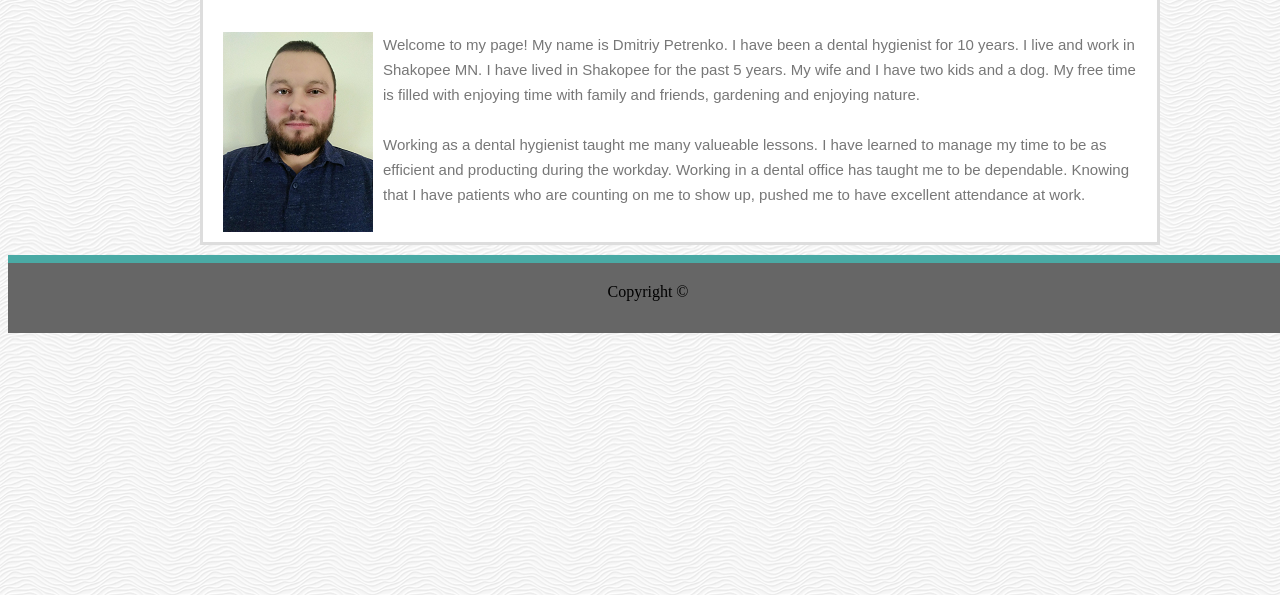
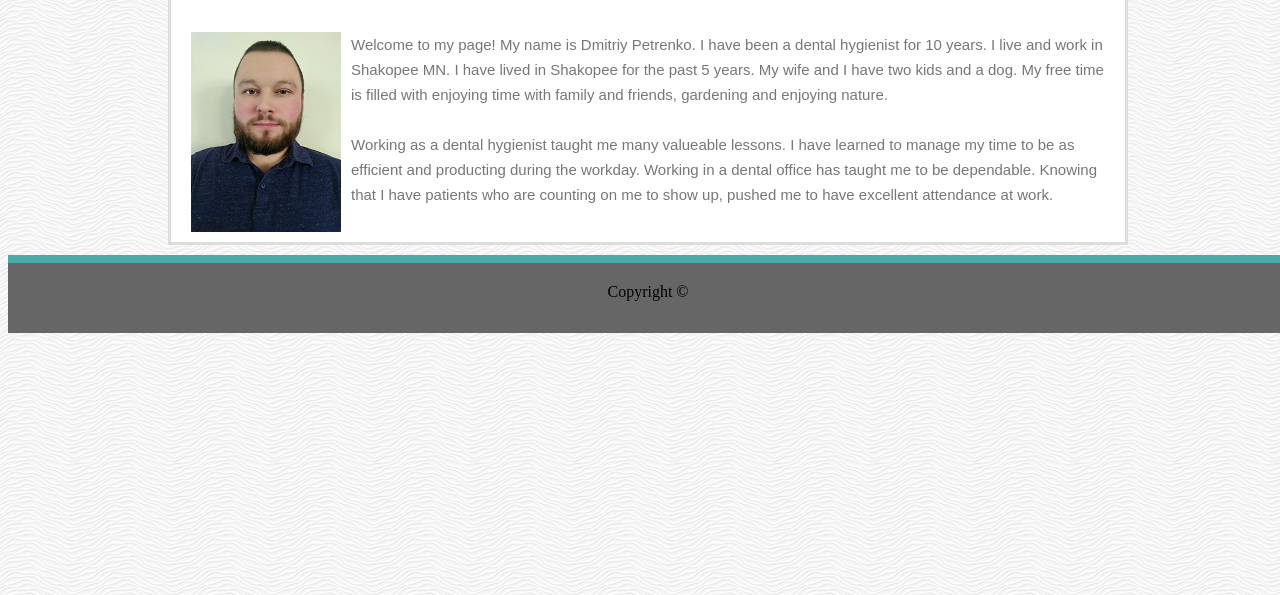
Before and after one commit to mityapetrenko/mityapetrenko.github.io, a plain HTML site: page index.html in a window 1280 px wide. Shown: the part 205-800 px from the top of the page. Drawn offline with Linux system fonts and the light colour scheme.

Commit message:
margin correction

```diff
--- a/assets/css/style.css
+++ b/assets/css/style.css
@@ -36,7 +36,7 @@ body {
     background-image: url("../images/white-waves.png");
 }
 .wrapper{
-    margin: 0 0 0 15%;
+    margin:0 auto;
     width:960px;
     background-color:#ffffff;
     border:solid;
```
